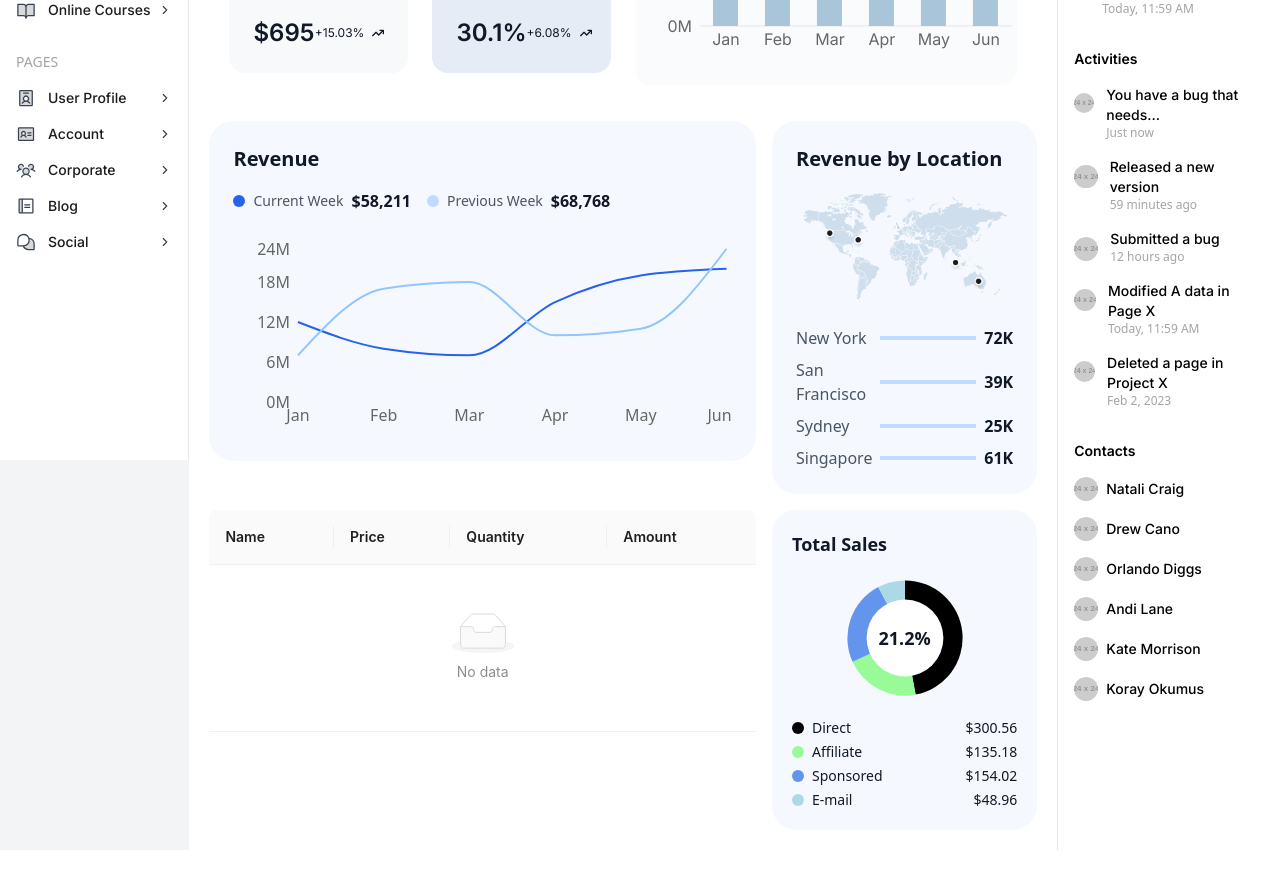
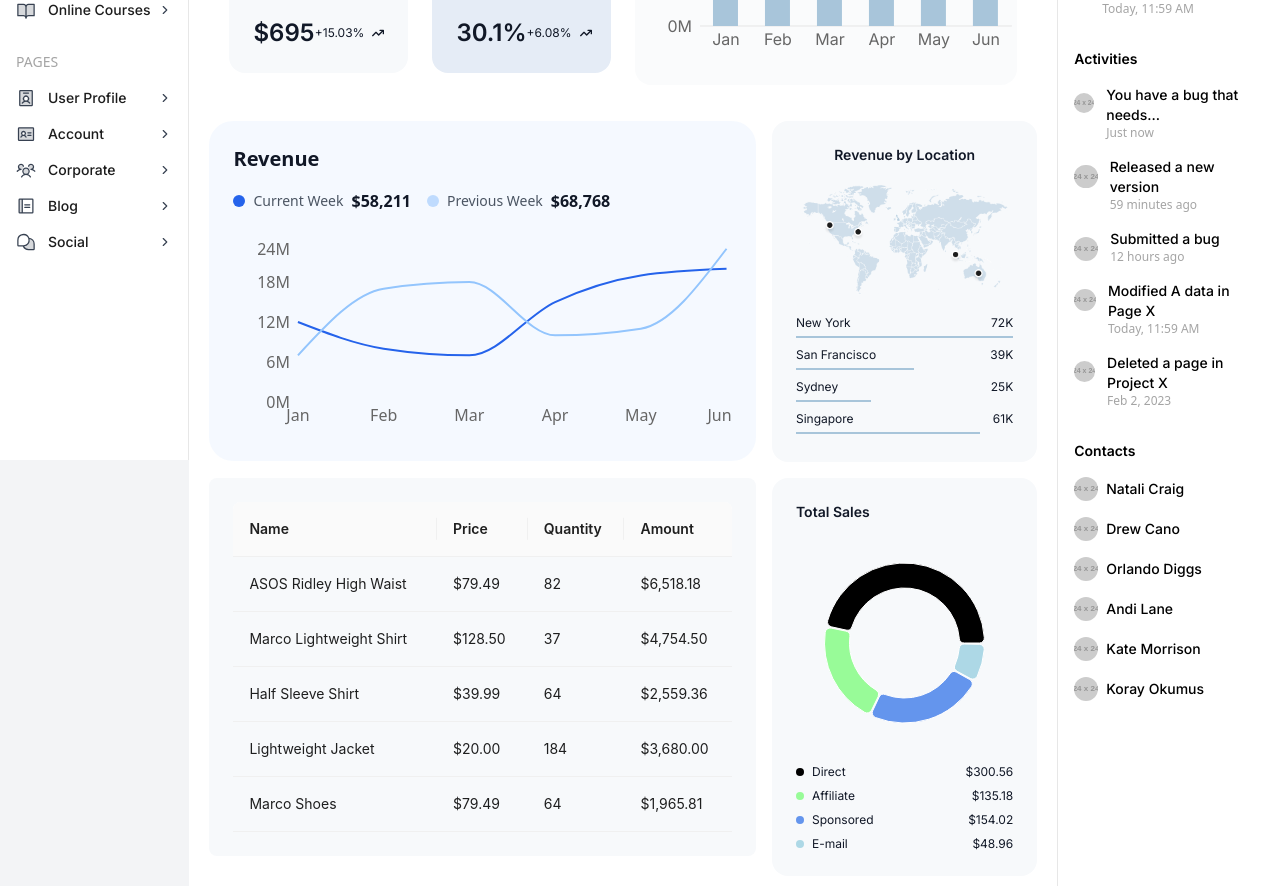
Before and after one commit to shambhavits16/dashboard-assignment, a React (Vite) app: page / in a window 1280 px wide. Shown: the part 340-1226 px from the top of the page. Before the commit the page ends 1190 px from the top, so only its background shows below. Built offline with nearby package versions, Linux system fonts and the light colour scheme.

Commit message:
Dashboard is done

```diff
--- a/src/components/Dashboard.jsx
+++ b/src/components/Dashboard.jsx
@@ -5,6 +5,44 @@ import RevenueChart from "./RevenueChart";
 import TopSellingProducts from "./TopSellingProducts";
 import StatCard from "./StatCard";
 import TotalSales from "./TotalSales";
+
+const productData = [
+  {
+    key: '1',
+    name: 'ASOS Ridley High Waist',
+    price: 79.49,
+    quantity: 82,
+    amount: 6518.18,
+  },
+  {
+    key: '2',
+    name: 'Marco Lightweight Shirt',
+    price: 128.50,
+    quantity: 37,
+    amount: 4754.50,
+  },
+  {
+    key: '3',
+    name: 'Half Sleeve Shirt',
+    price: 39.99,
+    quantity: 64,
+    amount: 2559.36,
+  },
+  {
+    key: '4',
+    name: 'Lightweight Jacket',
+    price: 20.00,
+    quantity: 184,
+    amount: 3680.00,
+  },
+  {
+    key: '5',
+    name: 'Marco Shoes',
+    price: 79.49,
+    quantity: 64,
+    amount: 1965.81,
+  }
+];
 
 function Dashboard() {
   // console.log('Dashboard is rendering');
@@ -59,7 +97,7 @@ function Dashboard() {
 
         {/* Third Row: Table and Pie Chart (TotalSales as a placeholder for Pie Chart) */}
         <div className="md:col-span-1 lg:col-span-2">
-          <TopSellingProducts />
+          <TopSellingProducts products={productData} />
         </div>
         <div className="md:col-span-1 lg:col-span-1">
           <TotalSales />
--- a/src/components/ProjectionsChart.jsx
+++ b/src/components/ProjectionsChart.jsx
@@ -2,27 +2,37 @@
 import React from "react";
 
 const locations = [
-  { name: "New York", revenue: "72K" },
-  { name: "San Francisco", revenue: "39K" },
-  { name: "Sydney", revenue: "25K" },
-  { name: "Singapore", revenue: "61K" },
+  { name: "New York", revenue: 72000 },
+  { name: "San Francisco", revenue: 39000 },
+  { name: "Sydney", revenue: 25000 },
+  { name: "Singapore", revenue: 61000 },
 ];
+
+const maxRevenue = Math.max(...locations.map(location => location.revenue));
 
 const ProjectionsChart = () => {
   return (
-    <div className="w-full max-w-xs bg-blue-50 rounded-3xl bg-opacity-60">
+    <div className="w-full max-w-xs bg-[#F7F9FB] rounded-2xl h-fit">
       <div className="p-6">
-        <h2 className="text-xl font-bold mb-4">Revenue by Location</h2>
-        <div className="mb-4 relative">
+        <h2 className="text-sm font-semibold font-inter mb-4 text-center">Revenue by Location</h2>
+        <div className="mb-3 relative">
           <img src='/Images/WorldMap.png' alt="" />
         </div>
         <div className="space-y-2">
           {locations.map((location, index) => (
-            <div key={index} className="flex justify-between items-center">
-              <span className="text-gray-600">{location.name}</span>
-              <div className="flex items-center">
-                <div className="w-24 h-1 bg-blue-200 mr-2"></div>
-                <span className="font-semibold">{location.revenue}</span>
+            <div key={index} className="flex-col justify-between items-center">
+              {/* <span className="text-xs font-inter font-normal leading-[18px]">{location.name}</span> */}
+              <div className="w-full flex items-center justify-between">
+                <span className="text-xs font-inter font-normal leading-[18px]">{location.name}</span>
+                <span className="ml-2 text-xs font-inter font-normal leading-[18px]">{`${(location.revenue / 1000).toFixed(0)}K`}</span>
+              </div>
+              <div className="flex-grow my-1">
+                <div
+                  className="bg-[#A8C5DA] h-[2px]"
+                  style={{
+                    width: `${(location.revenue / maxRevenue) * 100}%`, // Dynamic width based on revenue
+                  }}
+                ></div>
               </div>
             </div>
           ))}
--- a/src/components/TopSellingProducts.jsx
+++ b/src/components/TopSellingProducts.jsx
@@ -3,28 +3,44 @@ import React from "react";
 import { Table } from "antd";
 
 const columns = [
-  { title: "Name", dataIndex: "name", key: "name" },
+  {
+    title: "Name",
+    dataIndex: "name",
+    key: "name",
+    className: "font-normal",
+  },
   {
     title: "Price",
     dataIndex: "price",
     key: "price",
-    render: (price) => `$${price}`,
+    render: price => `$${price.toFixed(2)}`, // Format price with two decimal places
   },
-  { title: "Quantity", dataIndex: "quantity", key: "quantity" },
+  {
+    title: "Quantity",
+    dataIndex: "quantity",
+    key: "quantity",
+  },
   {
     title: "Amount",
     dataIndex: "amount",
     key: "amount",
-    render: (amount) => `$${amount.toFixed(2)}`,
+    render: amount => `$${amount.toLocaleString(undefined, { minimumFractionDigits: 2 })}`, // Format amount with commas and two decimal places
   },
 ];
 
 const TopSellingProducts = ({ products }) => (
   <div
     title="Top Selling Products"
-    className="w-full max-w-2xl bg-blue-50 rounded-3xl bg-opacity-60"
+    className="max-w-screen-lg mx-auto bg-[#F7F9FB] rounded-lg p-6"
   >
-    <Table dataSource={products} columns={columns} pagination={false} />
+    <Table
+      dataSource={products}
+      columns={columns}
+      pagination={false}
+      bordered={false}
+      className="min-w-full"
+      rowClassName="bg-[#F7F9FB]"
+    />
   </div>
 );
 
--- a/src/components/TotalSales.jsx
+++ b/src/components/TotalSales.jsx
@@ -1,70 +1,61 @@
-/* eslint-disable no-unused-vars */
-import React from "react";
+// eslint-disable-next-line no-unused-vars
+import React from 'react';
+import { PieChart, Pie, Cell, Tooltip, ResponsiveContainer } from 'recharts';
 
-const salesData = [
-  { category: "Direct", amount: 300.56, color: "black" },
-  { category: "Affiliate", amount: 135.18, color: "#98FB98" },
-  { category: "Sponsored", amount: 154.02, color: "#6495ED" },
-  { category: "E-mail", amount: 48.96, color: "#ADD8E6" },
+const data = [
+  { name: "Direct", value: 300.56, color: "#000000" },
+  { name: "Affiliate", value: 135.18, color: "#98FB98" },
+  { name: "Sponsored", value: 154.02, color: "#6495ED" },
+  { name: "E-mail", value: 48.96, color: "#ADD8E6" },
 ];
 
-const TotalSales = () => {
-  const total = salesData.reduce((sum, item) => sum + item.amount, 0);
-  const percentages = salesData.map((item) => ({
-    ...item,
-    percentage: (item.amount / total) * 100,
-  }));
+const RADIAN = Math.PI / 180;
 
-  let currentAngle = 0;
+const renderCustomizedLabel = ({ cx, cy, midAngle, innerRadius, outerRadius, percent }) => {
+  const radius = innerRadius + (outerRadius - innerRadius) * 0.5;
+  const x = cx + radius * Math.cos(-midAngle * RADIAN);
+  const y = cy + radius * Math.sin(-midAngle * RADIAN);
 
   return (
-    <div className="w-full max-w-xs bg-blue-50 rounded-3xl bg-opacity-60 p-5">
-      <h2 className="text-lg font-semibold mb-4">Total Sales</h2>
-      <div className="relative w-32 h-32 mx-auto mb-4">
-        <svg viewBox="0 0 100 100" className="w-full h-full -rotate-90">
-          {percentages.map((item, index) => {
-            const startAngle = currentAngle;
-            const endAngle = startAngle + (item.percentage / 100) * 360;
-            const largeArcFlag = item.percentage > 50 ? 1 : 0;
-            const x1 = 50 + 45 * Math.cos((startAngle * Math.PI) / 180);
-            const y1 = 50 + 45 * Math.sin((startAngle * Math.PI) / 180);
-            const x2 = 50 + 45 * Math.cos((endAngle * Math.PI) / 180);
-            const y2 = 50 + 45 * Math.sin((endAngle * Math.PI) / 180);
-
-            currentAngle = endAngle;
-
-            return (
-              <path
-                key={index}
-                d={`M 50 50 L ${x1} ${y1} A 45 45 0 ${largeArcFlag} 1 ${x2} ${y2} Z`}
-                fill={item.color}
-              />
-            );
-          })}
-          <circle cx="50" cy="50" r="30" fill="white" />
-        </svg>
-        <div className="absolute inset-0 flex items-center justify-center">
-          <span className="text-lg font-bold">
-            {percentages[1].percentage.toFixed(1)}%
-          </span>
-        </div>
-      </div>
-      <div className="space-y-1 text-sm">
-        {salesData.map((item, index) => (
-          <div key={index} className="flex justify-between items-center">
-            <div className="flex items-center">
-              <span
-                className="w-3 h-3 mr-2 rounded-full"
-                style={{ backgroundColor: item.color }}
-              ></span>
-              <span>{item.category}</span>
-            </div>
-            <span>${item.amount.toFixed(2)}</span>
-          </div>
-        ))}
-      </div>
-    </div>
+    <text x={x} y={y} fill="white" textAnchor={x > cx ? 'start' : 'end'} dominantBaseline="central">
+      {`${(percent * 100).toFixed(0)}%`}
+    </text>
   );
 };
 
+const TotalSales = () => (
+  <div className="w-full max-w-xs mx-auto bg-[#F7F9FB] rounded-2xl p-6 h-fit font-inter">
+    <h2 className="text-sm font-semibold mb-4">Total Sales</h2>
+    <ResponsiveContainer width="100%" height={210}>
+      <PieChart>
+        <Pie
+          data={data}
+          labelLine={false}
+          outerRadius="80%"
+          dataKey="value"
+          innerRadius="55%"
+          paddingAngle={1}
+          cornerRadius={5}
+        >
+          {data.map((entry, index) => (
+            <Cell key={`cell-${index}`} fill={entry.color} />
+          ))}
+        </Pie>
+        <Tooltip />
+      </PieChart>
+    </ResponsiveContainer>
+    <div className="mt-4 space-y-2 text-xs font-normal font-inter">
+      {data.map((item, index) => (
+        <div key={index} className="flex justify-between items-center">
+          <div className="flex items-center gap-2">
+            <span className="w-2 h-2 rounded-full" style={{ backgroundColor: item.color }}></span>
+            <span>{item.name}</span>
+          </div>
+          <span>${item.value.toFixed(2)}</span>
+        </div>
+      ))}
+    </div>
+  </div>
+);
+
 export default TotalSales;
```
